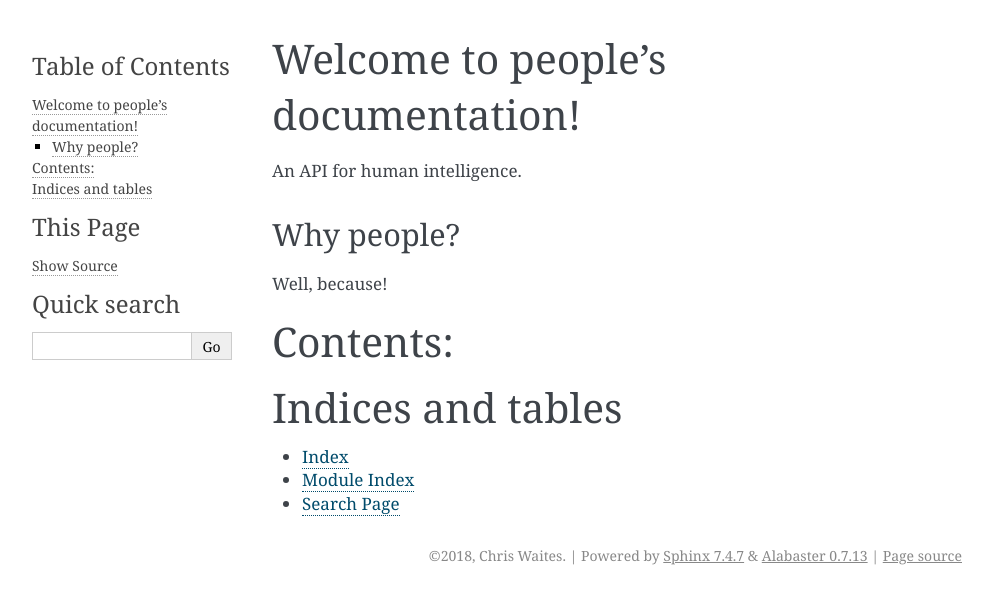
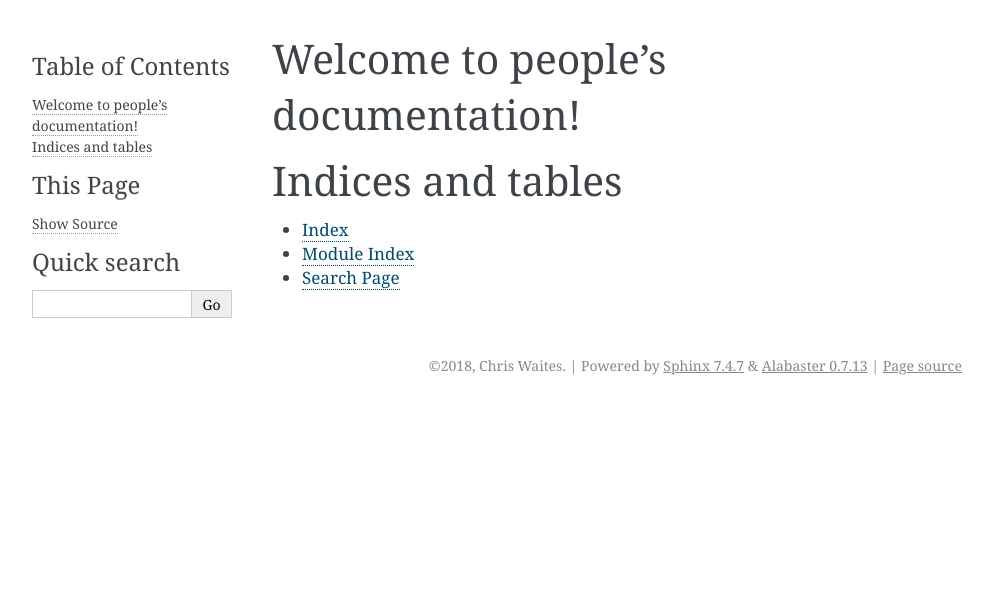
Before and after one commit to ChrisWaites/human, a Sphinx documentation site: the page built from docs/index.rst, in a window 1280 px wide. Shown: the top 604 px of the page, without its empty margins (148-1141 px from the left). Built offline with Sphinx 7.4.7, drawn with Linux system fonts in a browser that asks for light colours.

Commit message:
Retry documentation.

```diff
--- a/docs/conf.py
+++ b/docs/conf.py
@@ -26,7 +26,7 @@ author = 'Chris Waites'
 # The short X.Y version
 version = ''
 # The full version, including alpha/beta/rc tags
-release = '1.1.7'
+release = ''
 
 
 # -- General configuration ---------------------------------------------------
@@ -39,6 +39,7 @@ release = '1.1.7'
 # extensions coming with Sphinx (named 'sphinx.ext.*') or your custom
 # ones.
 extensions = [
+    'sphinx.ext.autodoc',
 ]
 
 # Add any paths that contain templates here, relative to this directory.
@@ -153,3 +154,6 @@ texinfo_documents = [
      author, 'people', 'One line description of project.',
      'Miscellaneous'),
 ]
+
+
+# -- Extension configuration -------------------------------------------------
--- a/docs/index.rst
+++ b/docs/index.rst
@@ -1,20 +1,10 @@
 .. people documentation master file, created by
-   sphinx-quickstart on Sun Apr 29 20:01:34 2018.
+   sphinx-quickstart on Sun Apr 29 21:32:27 2018.
    You can adapt this file completely to your liking, but it should at least
    contain the root `toctree` directive.
 
 Welcome to people's documentation!
 ==================================
-
-An API for human intelligence.
-
-Why people?
------------
-
-Well, because!
-
-Contents:
-=========
 
 .. toctree::
    :maxdepth: 2
```
